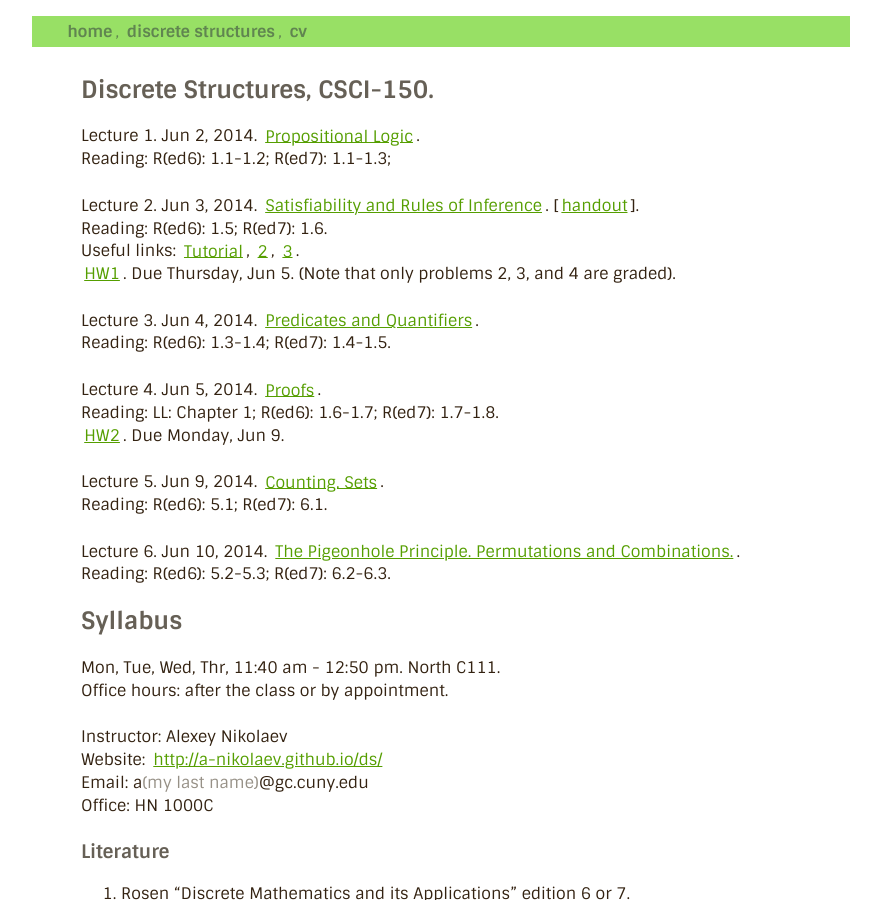
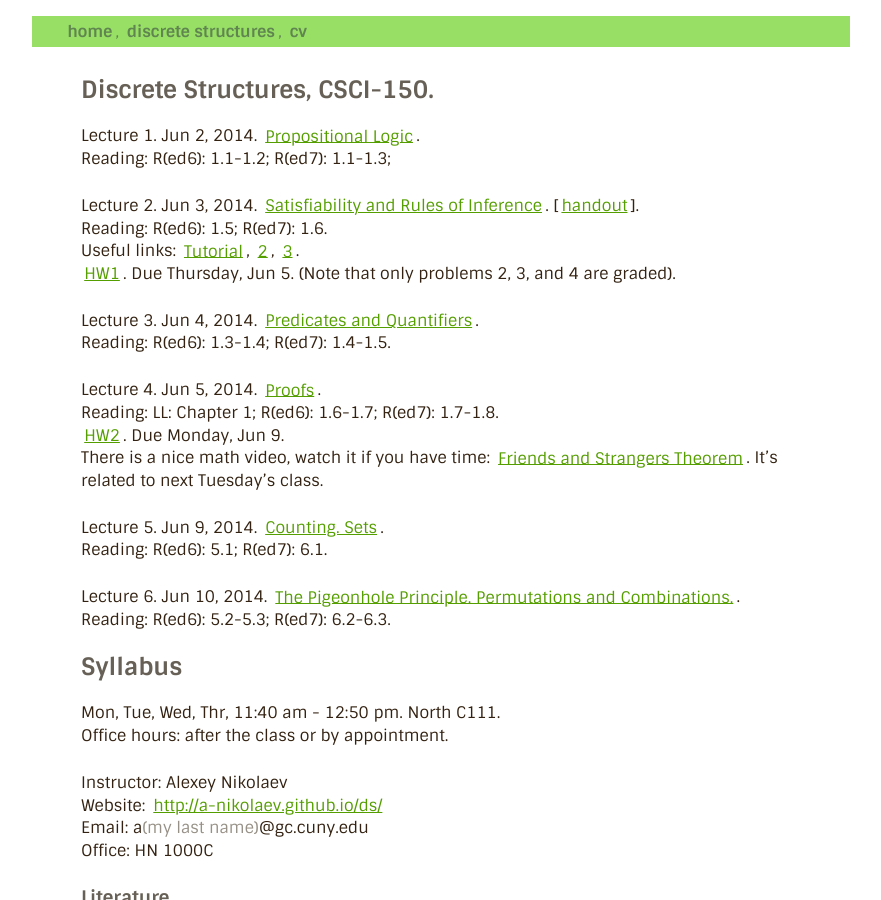
Before and after one commit to a-nikolaev/a-nikolaev.github.io, a Jekyll site: the page built from ds/index.markdown, in a window 1280 px wide and 900 px high. Shown: the whole window, without its empty margins (199-1080 px from the left). Built offline with Jekyll 4.4.1, drawn with Linux system fonts in a browser that asks for light colours; Markdown is read by kramdown in place of the engine named in the settings.

Commit message:
added a link to the friends and strangers video

```diff
--- a/ds/index.markdown
+++ b/ds/index.markdown
@@ -23,6 +23,8 @@ Reading: R(ed6): 1.3-1.4; R(ed7): 1.4-1.5.
 Lecture 4. Jun 5, 2014. [Proofs](/ds/docs/lec4.pdf).
 Reading: LL: Chapter 1; R(ed6): 1.6-1.7; R(ed7): 1.7-1.8.
 [HW2](/ds/docs/hw2.pdf). Due Monday, Jun 9.
+There is a nice math video, watch it if you have time: [Friends and Strangers Theorem](http://www.youtube.com/watch?v=xdiL-ADRTxQ).
+It's related to next Tuesday's class.
 
 Lecture 5. Jun 9, 2014. [Counting. Sets](/ds/docs/lec5.pdf).
 Reading: R(ed6): 5.1; R(ed7): 6.1.
```
